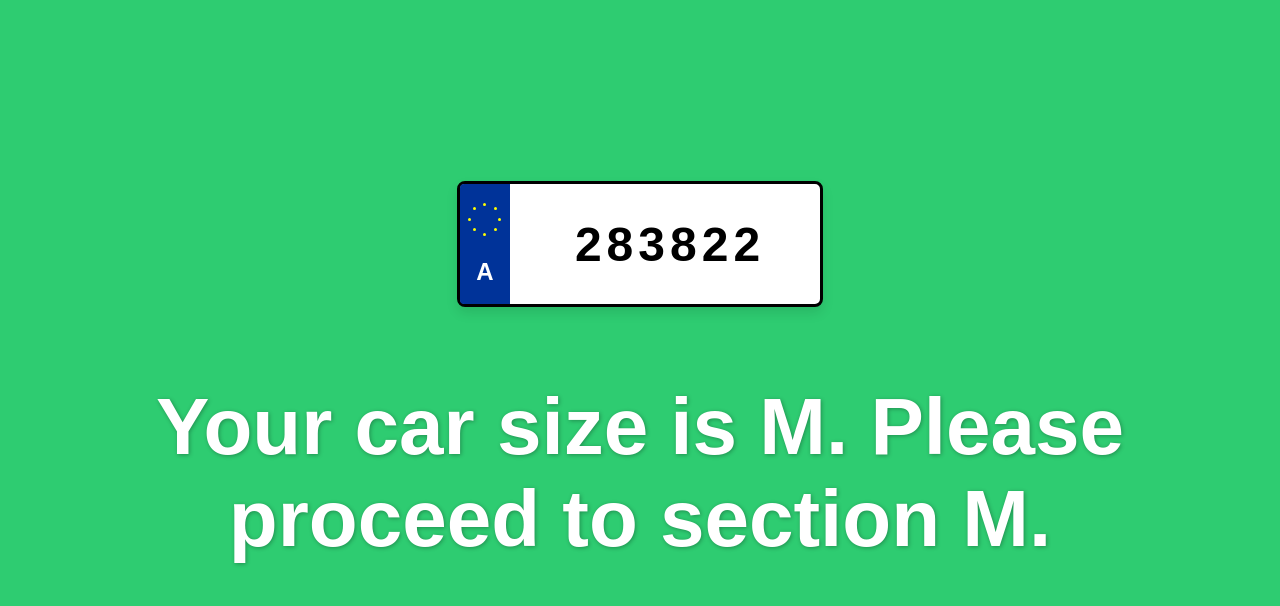
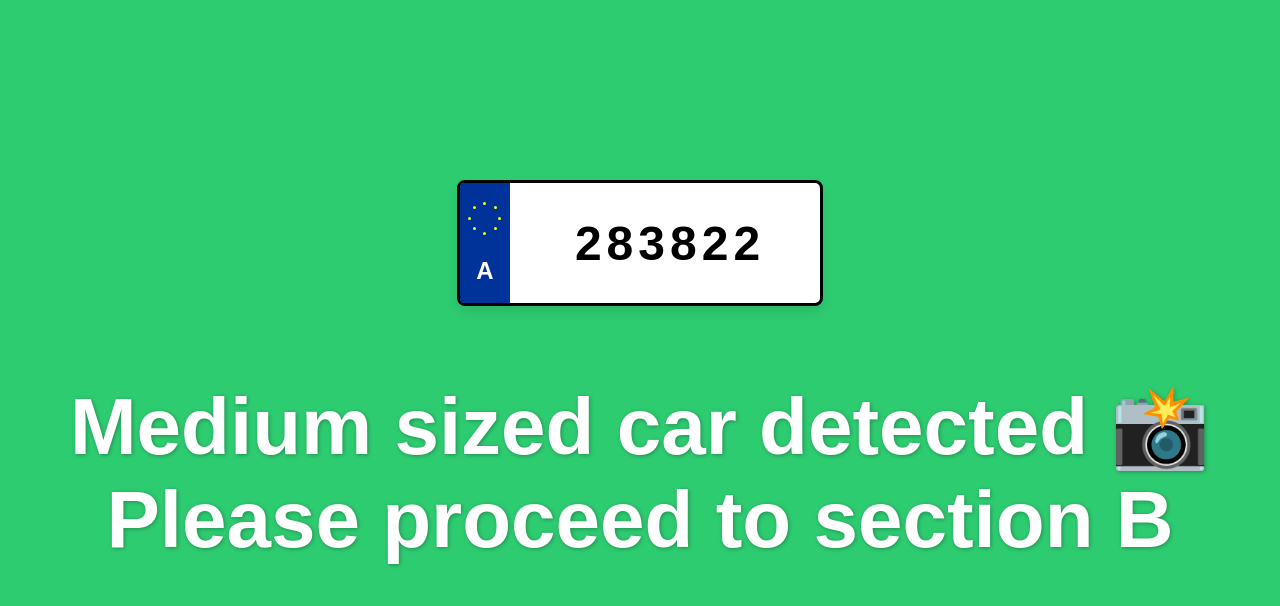
Before and after one commit to eyadsaher/car-parking-multiplier, a React (Create React App) app: page / in a window 1280 px wide. Both pictures are taken after a click on the button "Open Gate". Shown: the top 606 px of the page. Built offline with nearby package versions, Linux system fonts and the light colour scheme.

Commit message:
add mapping char to words for sizes

```diff
--- a/src/app/pages/entrance.tsx
+++ b/src/app/pages/entrance.tsx
@@ -1,10 +1,20 @@
 import { entranceStyles } from "./entrance.styles";
 import CarPlate from "../components/carPlate";
+
 interface EntranceProps {
   carSize: string;
   sectionToGo: string | null;
   carPlate: number;
 }
+
+const getCarSizeName = (size: string) => {
+  const sizeMap: Record<string, string> = {
+    s: "Small",
+    m: "Medium",
+    l: "Large",
+  };
+  return sizeMap[size];
+};
 
 function Entrance({ carSize, sectionToGo, carPlate }: EntranceProps) {
   if (!sectionToGo) {
@@ -12,7 +22,9 @@ function Entrance({ carSize, sectionToGo, carPlate }: EntranceProps) {
       <div style={entranceStyles.errorContainer}>
         <CarPlate carPlate={carPlate} />
         <h1 style={entranceStyles.errorMessage}>
-          Unfortunately, there are no available spaces.
+          No available spaces
+          <br />
+          Please check again in 10 Mins ⏳
         </h1>
       </div>
     );
@@ -22,8 +34,8 @@ function Entrance({ carSize, sectionToGo, carPlate }: EntranceProps) {
     <div style={entranceStyles.successContainer}>
       <CarPlate carPlate={carPlate} />
       <h1 style={entranceStyles.infoText}>
-        Your car size is {carSize.toUpperCase()}. Please proceed to section{" "}
-        {sectionToGo.toUpperCase()}.
+        {getCarSizeName(carSize)} sized car detected 📸
+        <br /> Please proceed to section {sectionToGo.toUpperCase()}
       </h1>
     </div>
   );
--- a/src/app/pages/welcome.tsx
+++ b/src/app/pages/welcome.tsx
@@ -6,7 +6,7 @@ import { styles } from "./welcome.styles";
 function Welcome() {
   const [showEntrance, setShowEntrance] = useState(false);
   const carSize = "m";
-  const sectionToGo = "m";
+  const sectionToGo = "B";
   const carPlate = 283822;
 
   const handlePaymentClick = () => {
```
